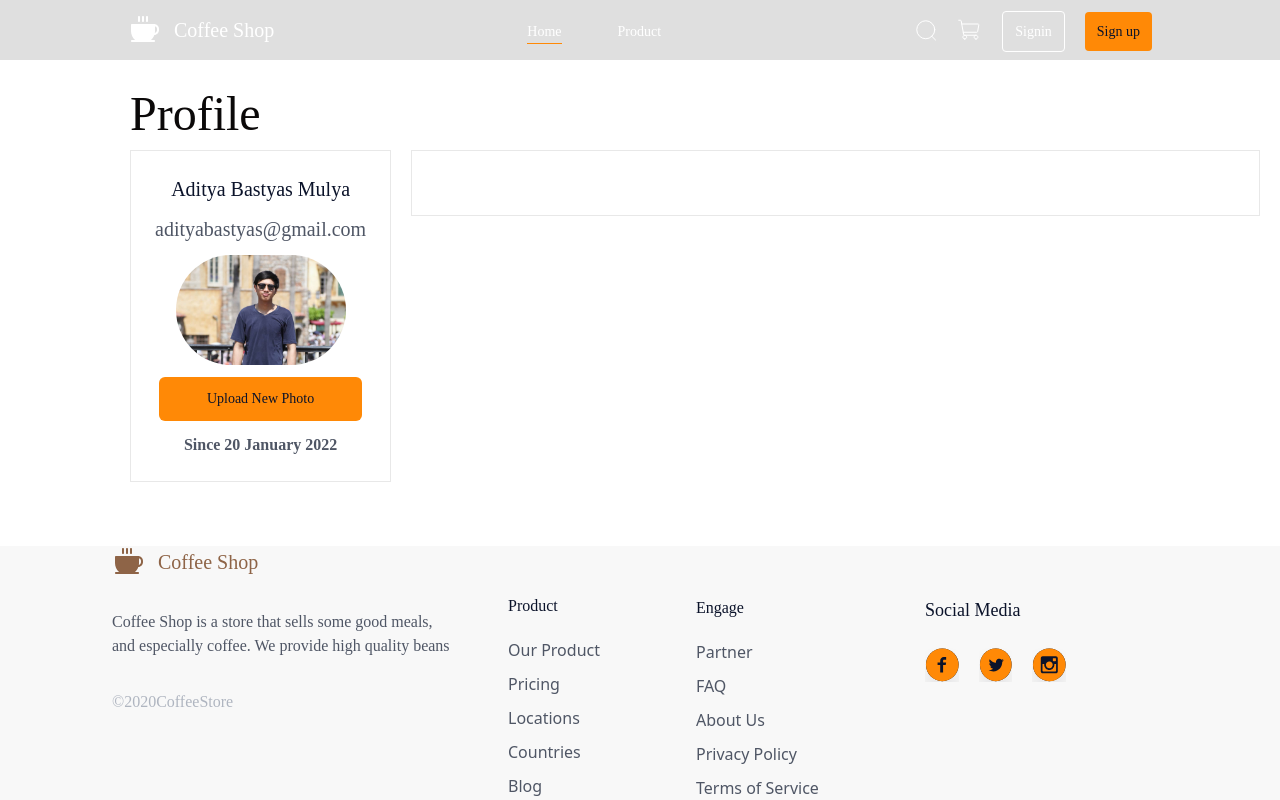
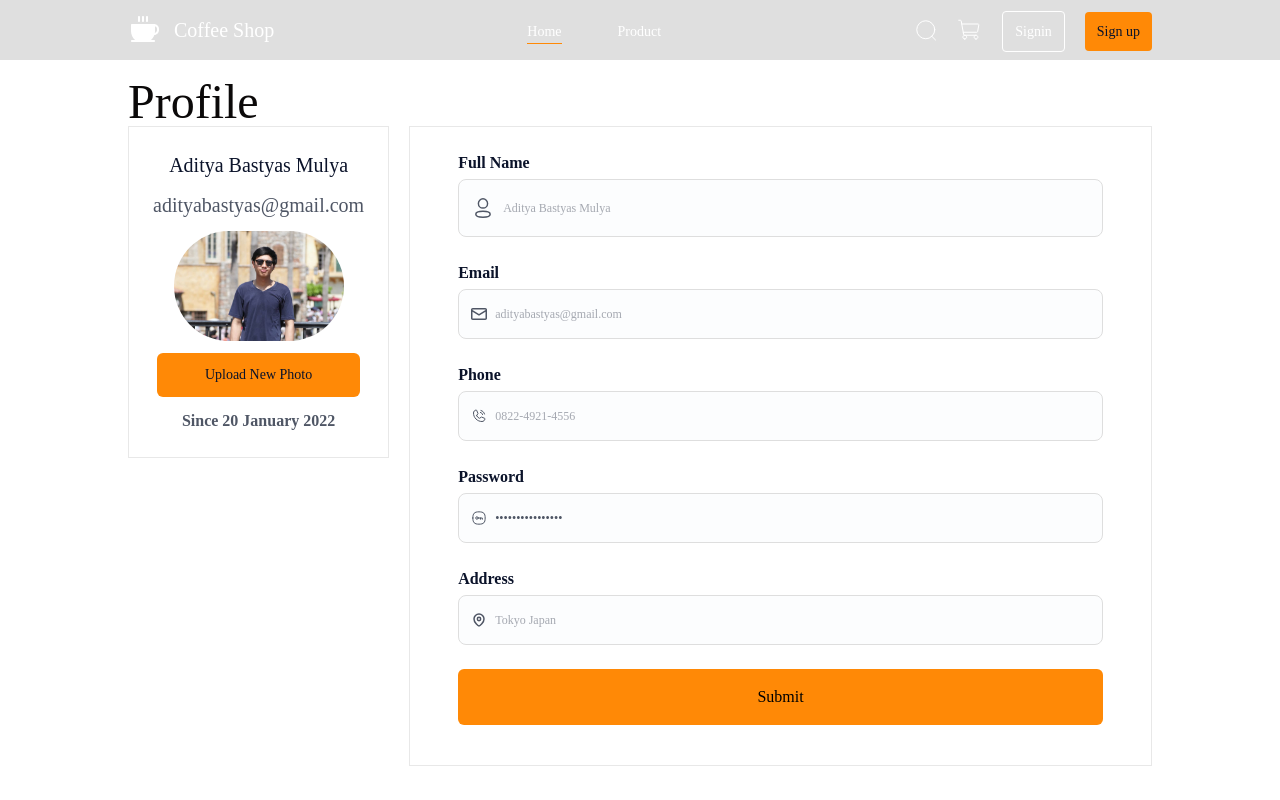
Before and after one commit to adityabastyas/koda-b6-react, a React (Vite) app: page /profile in a window 1280 px wide. Shown: the top 800 px of the page. Built offline with nearby package versions, Linux system fonts and the light colour scheme.

Commit message:
feat: add new form input data profile customer

```diff
--- a/src/pages/Profile.jsx
+++ b/src/pages/Profile.jsx
@@ -1,12 +1,16 @@
 import React from "react";
 
 import PotoProfile from "../assets/img/poto.jpg";
+import Input from "../components/Input";
+import Button from "../components/Button";
 
 function Profile() {
   return (
     <>
-      <main className="px-5 pt-9 pb-8 md:pt-[78px] m:pr-[130px] m:pb-[50px] md:pl-[130px] font-['Plus_Jakarta_Sans']">
-        <h1 className='text-[#0b0909] md:text-[48px] font-medium'>Profile</h1>
+      <main className="px-5 pt-9 pb-8 md:pt-[78px]  m:pb-[50px] sm:px-24 md:px-32 font-['Plus_Jakarta_Sans']">
+        <h1 className='text-[#0b0909] text-4xl md:text-5xl font-medium'>
+          Profile
+        </h1>
         <div className='container-profile grid gap-5 grid-cols-1 md:grid-cols-[auto_1fr] items-stretch'>
           <section className=' border border-[#e8e8e8] p-6 flex flex-col gap-3 items-center self-start'>
             <h4 className='text-xl font-medium text-[#0b132a]'>
@@ -29,8 +33,55 @@ function Profile() {
               Since 20 January 2022
             </span>
           </section>
-          <section className=''>
-            <form className='border border-[#e8e8e8] px-12 pt-6 pb-10'></form>
+          <section>
+            <form className='border border-[#e8e8e8] flex flex-col gap-6 px-12 pt-6 pb-10'>
+              <Input
+                htmlFor='fullName'
+                label='Full Name'
+                id='fullName'
+                placeholder='Aditya Bastyas Mulya'
+                src='./src/assets/img/icon/Profile.svg'
+                alt='icon profile'
+                type='text'
+              />
+              <Input
+                label='Email'
+                htmlFor='email'
+                id='email'
+                placeholder='adityabastyas@gmail.com'
+                src='src\assets\img\icon\mail.svg'
+                alt='icon email'
+                type='email'
+              />
+              <Input
+                label='Phone'
+                htmlFor='phone'
+                id='phone'
+                placeholder='0822-4921-4556'
+                src='src\assets\img\icon\PhoneCall.svg'
+                alt='icon phone'
+                type='number'
+              />
+              <Input
+                label='Password'
+                htmlFor='password'
+                id='password'
+                src='src\assets\img\icon\Password.svg'
+                alt='icon password'
+                type='password'
+                value='nananininananini'
+              />
+              <Input
+                label='Address'
+                htmlFor='address'
+                id='address'
+                placeholder='Tokyo Japan'
+                src='src\assets\img\icon\location.svg'
+                alt='icon address'
+                type='text'
+              />
+              <Button>Submit</Button>
+            </form>
           </section>
         </div>
       </main>
```
